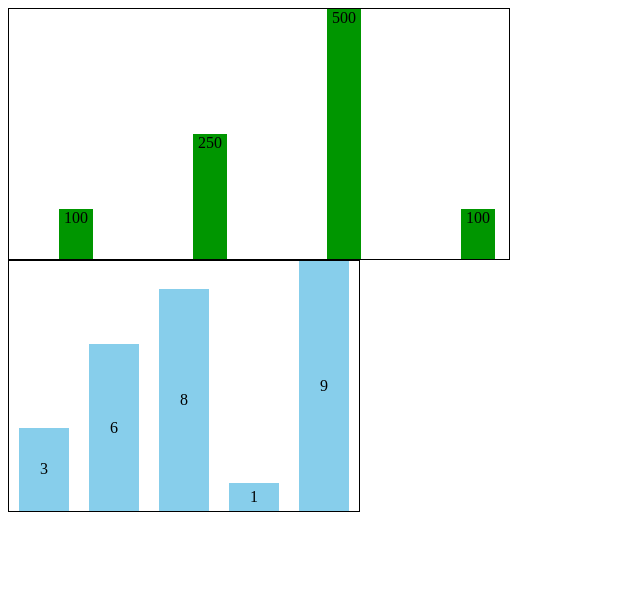
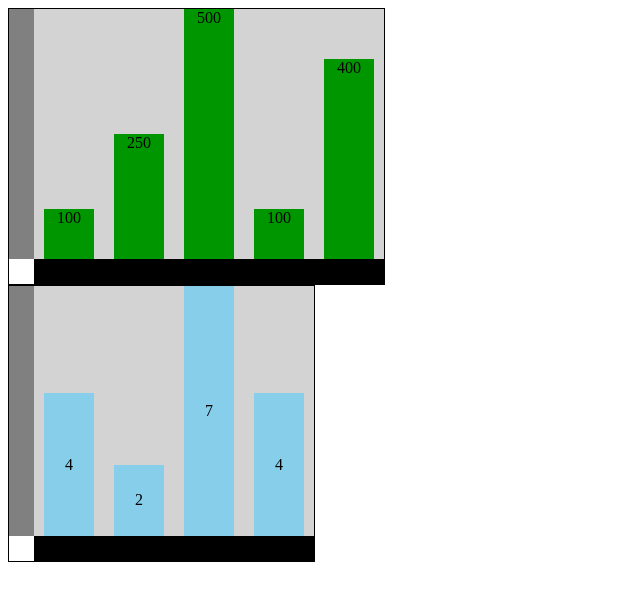
Before and after one commit to anthonycampbell/bar-chart, a website: page index.html in a window 1280 px wide. Shown: the whole page, without its empty margins (0-640 px from the left). Drawn offline with nearby package versions, Linux system fonts and the light colour scheme.

Commit message:
Added tick and label stubs, and refactored barchart layout for them.

```diff
--- a/script.js
+++ b/script.js
@@ -44,10 +44,11 @@ function applyBarOptions(bars, options) {
     }
   }
 }
-function makeBars(data, options, barChart) {
+function makeBars(data, options, chart) {
   let bars = [];
   let bar;
   let maxHeight = 0;
+  let barWindow = $('<div class="bar-window"></div>');
   for (let i = 0; i < data.length; i++) {
     bar = $('<span class="bar"></span>');
     bars.push({ element: bar, height: data[i] });
@@ -59,24 +60,42 @@ function makeBars(data, options, barChart) {
   for (bar of bars) {
     bar.element.text(bar.height)
     bar.element.height((bar.height / maxHeight) * 250);
-    barChart.append(bar.element);
+    barWindow.append(bar.element);
   }
+  chart.append(barWindow);
+  return maxHeight;
+}
+function makeTicks(maxHeight, chart, options){
+  let ticks = $('<div class="ticks"></div>')
+  chart.prepend(ticks);
+}
+function makeLabels(data, chart, options){
+  let label;
+  let labels = $('<div class="labels"></div>');
+  for (let i = 0; i < data.length; i++) {
+    label = $('<span class="label"></span>');
+    labels.append(label);
+  }
+  chart.append(labels);
 }
 function drawBarChart(data, options, element) {
   let barChart = $('<div class="bar-chart"></div>');
-  makeBars(data, options, barChart);
+  let labels = $('<div class="labels"></div>');
+  let maxHeight = makeBars(data, options, barChart);
+  makeTicks(maxHeight, barChart, options);
+  makeLabels(data, barChart, options);
   element.append(barChart);
 }
 function main() {
   let data = [100, 250, 500, 100, 400];
   let options = {
     valuePosition: 'top',
-    barSpacing: 100,
+    //barSpacing: 100,
     barColour: 'rgb(0, 150, 0)'
   };
   let demo = $("#demo");
   drawBarChart(data, options, demo);
-  data = [3, 6, 8, 1, 9];
+  data = [4, 2, 7, 4];
   options = {};
   demo = $("#demo1");
   drawBarChart(data, options, demo);
--- a/styles.css
+++ b/styles.css
@@ -1,15 +1,29 @@
-.bar-chart {
+.bar-chart{
+  min-width: 95px;
+  max-width: 525px;
+  width: fit-content;
+  height: 275px;
+  border: 1px solid black;
+}
+.ticks{
+  width: 25px;
+  height: 250px;
+  background-color: grey;
+  position: relative;
+  float: left;
+  height: 250px;
+}
+.bar-window {
+  float: left;
+  background-color: lightgrey;
   min-width: 70px;
   max-width: 500px;
-  width: fit-content;
   height: 250px;
-  border: 1px solid black;
   flex: 1;
   display: flex;
   overflow: auto;
   align-items: flex-end;
 }
-
 .bar {
   background-color: skyblue;
   width: 40px;
@@ -20,3 +34,24 @@
   align-items: center;
   justify-content: center;
 }
+.labels{
+  min-width: 70px;
+  max-width: 500px;
+  float: right;
+  clear: both;
+  height: 25px;
+  background-color: black;
+  flex: 1;
+  display: flex;
+  overflow: auto;
+  align-items: flex-end;
+}
+.label{
+  width: 40px;
+  margin-left: 10px;
+  margin-right: 10px;
+  padding: 0 5px;
+  display: flex;
+  align-items: center;
+  justify-content: center;
+}
```
